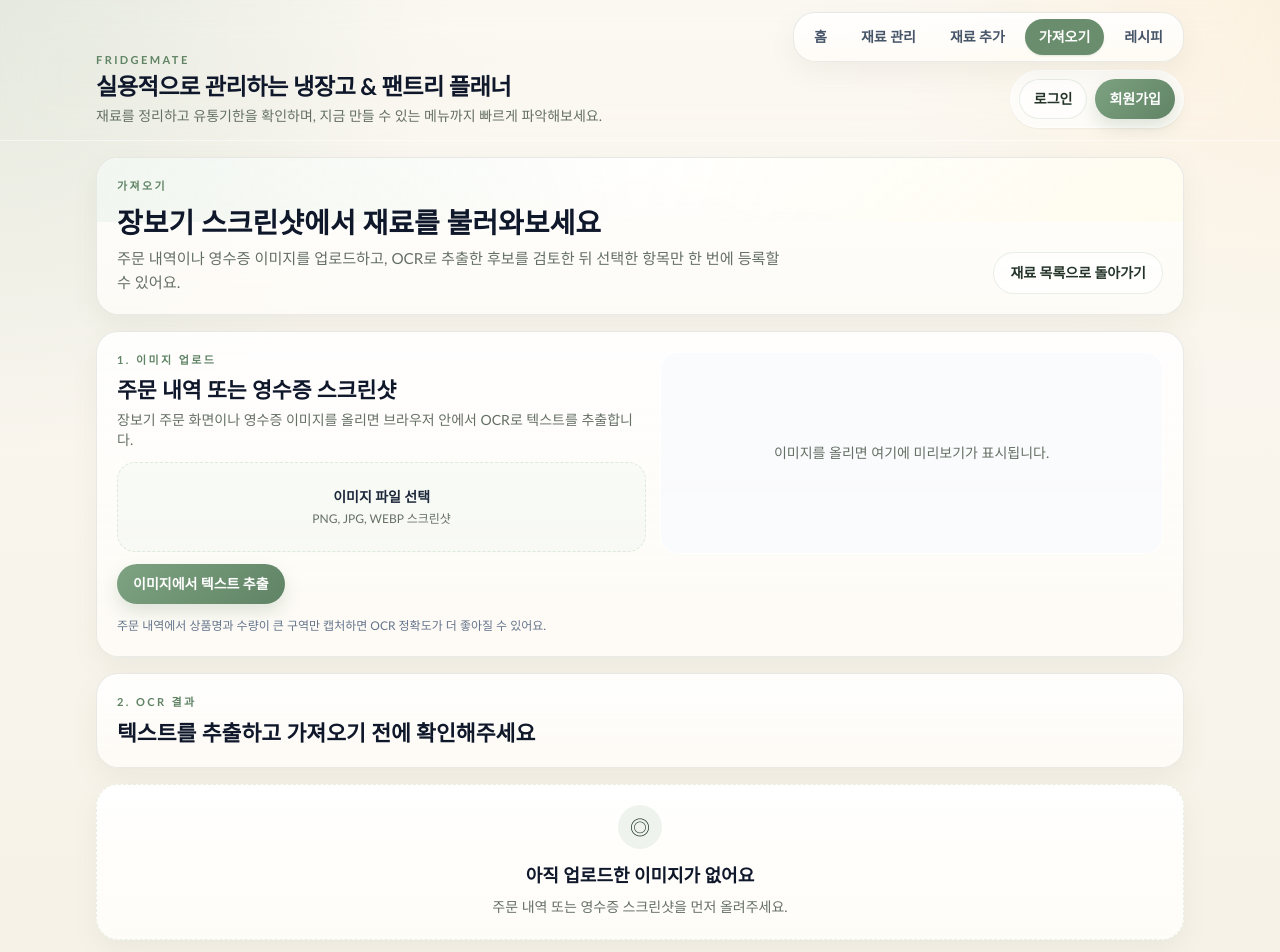
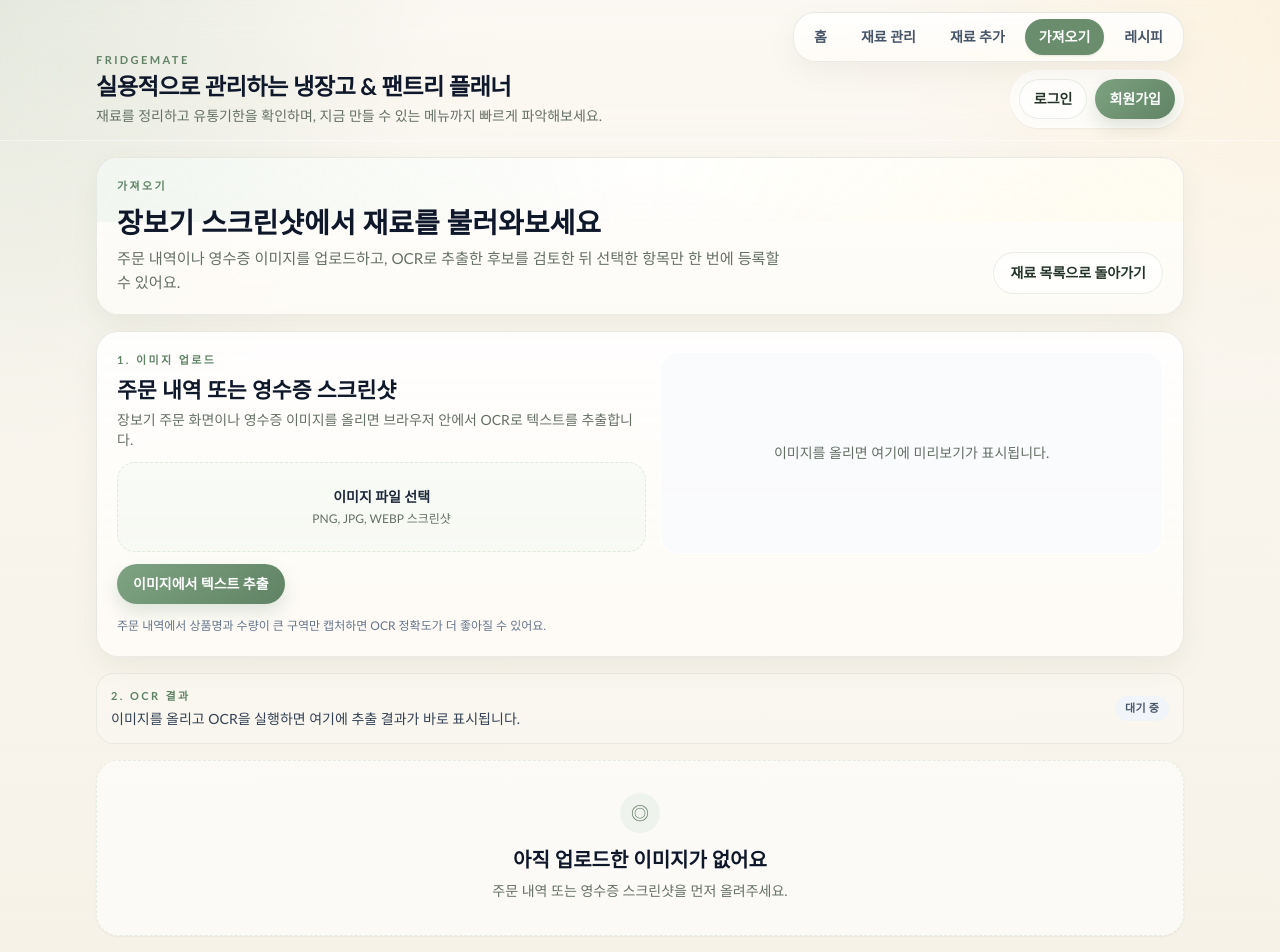
Before and after one commit to slayer011019/fridgemate, a React (Vite) app: page /import in a window 1280 px wide. Shown: the top 952 px of the page. Built offline with nearby package versions, Linux system fonts and the light colour scheme; no server answers.

Commit message:
refactor: compact import empty and idle states

```diff
--- a/src/components/import/OcrResultPanel.jsx
+++ b/src/components/import/OcrResultPanel.jsx
@@ -1,5 +1,20 @@
 function OcrResultPanel({ status, progress, error, rawText, showRawText, onToggleRawText }) {
   const progressPercent = Math.round((progress || 0) * 100);
+  const isIdle = status === 'idle' && !rawText && !error;
+
+  if (isIdle) {
+    return (
+      <section className="soft-panel flex flex-col gap-1.5 sm:flex-row sm:items-center sm:justify-between">
+        <div>
+          <p className="kicker">{'2. OCR \uACB0\uACFC'}</p>
+          <p className="mt-1 text-sm text-slate-700">
+            {'\uC774\uBBF8\uC9C0\uB97C \uC62C\uB9AC\uACE0 OCR\uC744 \uC2E4\uD589\uD558\uBA74 \uC5EC\uAE30\uC5D0 \uCD94\uCD9C \uACB0\uACFC\uAC00 \uBC14\uB85C \uD45C\uC2DC\uB429\uB2C8\uB2E4.'}
+          </p>
+        </div>
+        <span className="badge bg-slate-100 text-slate-600">{'\uB300\uAE30 \uC911'}</span>
+      </section>
+    );
+  }
 
   return (
     <section className="card space-y-3">
--- a/src/pages/ImportPage.jsx
+++ b/src/pages/ImportPage.jsx
@@ -1,6 +1,5 @@
 import { useEffect, useMemo, useState } from 'react';
 import { Link, useNavigate } from 'react-router-dom';
-import EmptyState from '../components/EmptyState';
 import PageHeader from '../components/PageHeader';
 import OcrResultPanel from '../components/import/OcrResultPanel';
 import ParsedItemEditor from '../components/import/ParsedItemEditor';
@@ -23,6 +22,16 @@ const IMPORT_PAGE_COPY = {
     '\uAC00\uC838\uC62C \uD56D\uBAA9\uC774 \uC120\uD0DD\uB418\uC9C0 \uC54A\uC558\uC5B4\uC694. \uCD5C\uC18C 1\uAC1C \uC774\uC0C1 \uC120\uD0DD\uD574\uC8FC\uC138\uC694.',
   importFailed: '\uAC00\uC838\uC624\uAE30\uC5D0 \uC2E4\uD328\uD588\uC5B4\uC694. \uB2E4\uC2DC \uC2DC\uB3C4\uD574\uC8FC\uC138\uC694.'
 };
+
+function ImportEmptyPanel({ title, description }) {
+  return (
+    <section className="rounded-[22px] border border-dashed border-brand-100/80 bg-white/60 px-5 py-8 text-center shadow-sm">
+      <div className="mx-auto flex h-10 w-10 items-center justify-center rounded-full bg-brand-50 text-lg text-brand-700">◎</div>
+      <h3 className="mt-3 text-xl font-semibold text-slate-900">{title}</h3>
+      <p className="mx-auto mt-1.5 max-w-2xl text-sm leading-6 muted">{description}</p>
+    </section>
+  );
+}
 
 function ImportPage() {
   const navigate = useNavigate();
@@ -151,14 +160,14 @@ function ImportPage() {
       />
 
       {status === 'idle' && !imageFile ? (
-        <EmptyState
+        <ImportEmptyPanel
           title={'\uC544\uC9C1 \uC5C5\uB85C\uB4DC\uD55C \uC774\uBBF8\uC9C0\uAC00 \uC5C6\uC5B4\uC694'}
           description={'\uC8FC\uBB38 \uB0B4\uC5ED \uB610\uB294 \uC601\uC218\uC99D \uC2A4\uD06C\uB9B0\uC0F7\uC744 \uBA3C\uC800 \uC62C\uB824\uC8FC\uC138\uC694.'}
         />
       ) : null}
 
       {status === 'success' && !parseResult.candidates.length ? (
-        <EmptyState
+        <ImportEmptyPanel
           title={'\uC4F8 \uB9CC\uD55C \uC0C1\uD488 \uD56D\uBAA9\uC744 \uCC3E\uC9C0 \uBABB\uD588\uC5B4\uC694'}
           description={
             '\u004F\u0043\u0052 \uACB0\uACFC\uAC00 \uBA54\uD0C0 \uC815\uBCF4\uC774\uAC70\uB098 \uC774\uBBF8\uC9C0 \uD488\uC9C8\uC774 \uB0AE\uC744 \uC218 \uC788\uC5B4\uC694. \uC0C1\uD488\uBA85\uC774 \uB354 \uC120\uBA85\uD55C \uC774\uBBF8\uC9C0\uB85C \uB2E4\uC2DC \uC2DC\uB3C4\uD574\uBCF4\uC138\uC694.'
```
